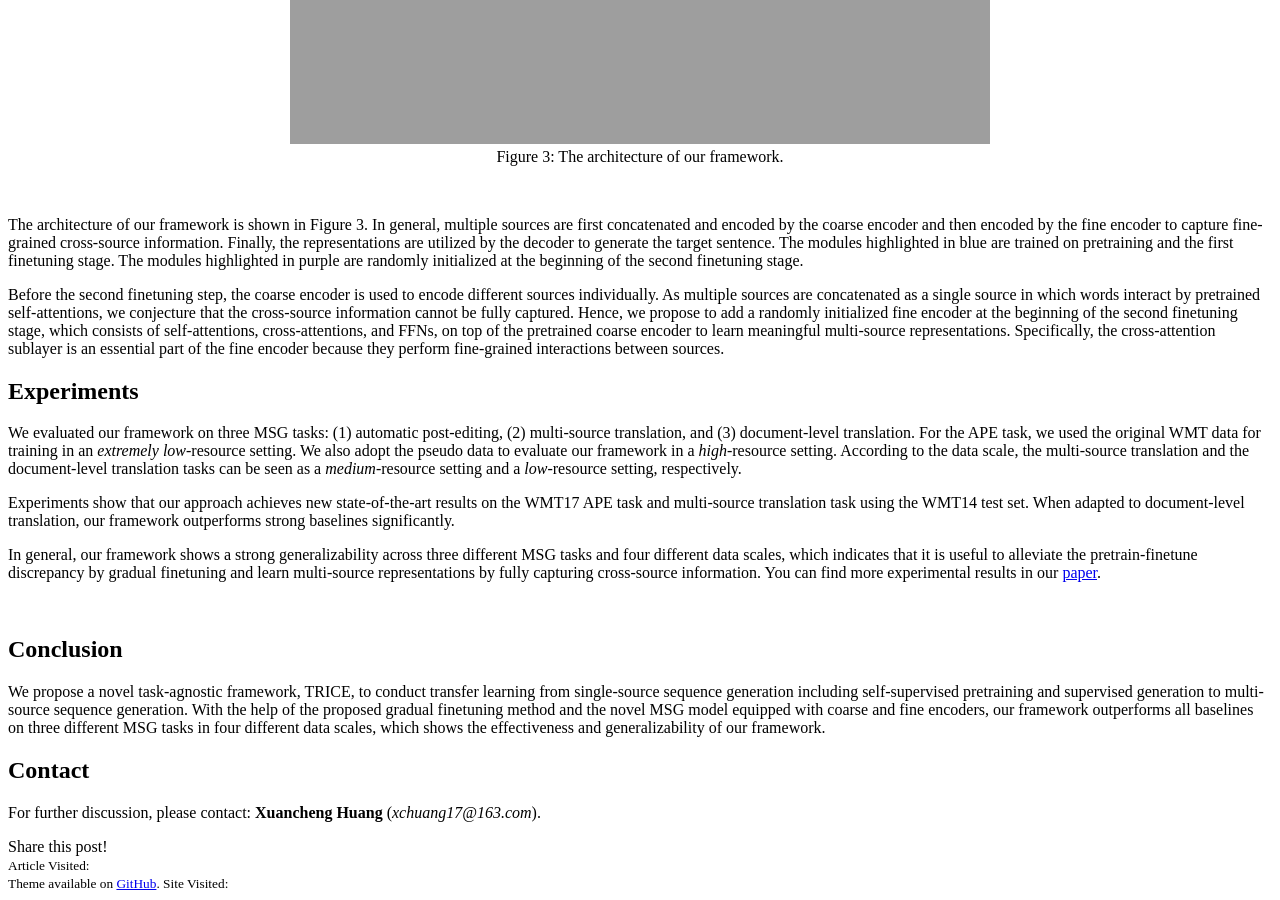
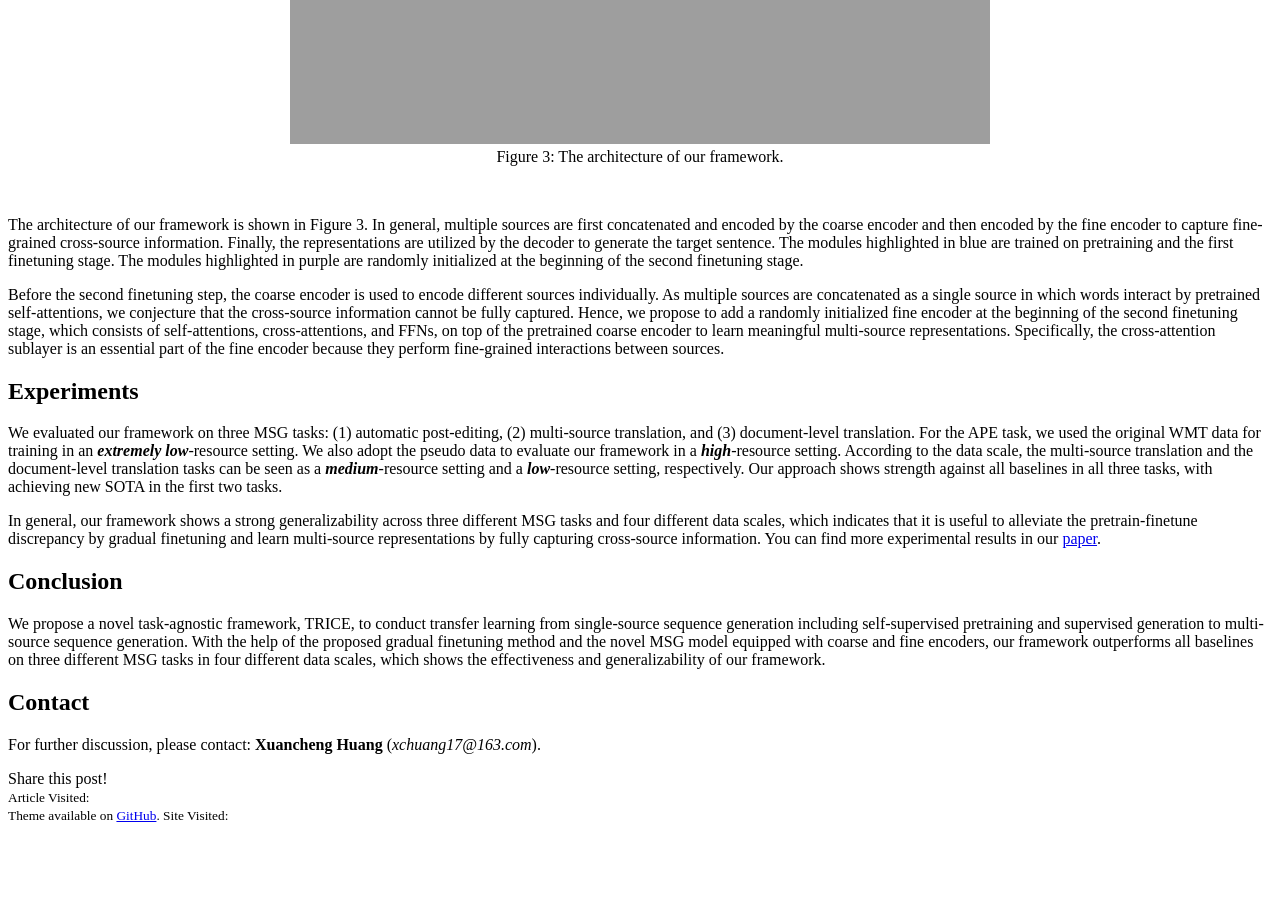
Before and after one commit to thumtblog/thumtblog.github.io, a Jekyll site: the page built from _posts/2021-05-27-TRICE.md, in a window 1280 px wide and 900 px high, scrolled down 2907 px. Built offline with Jekyll 4.4.1, drawn with Linux system fonts in a browser that asks for light colours; comment, search, counter and statistics services are not loaded; after the commit the page ends 3739 px from its top, so only the background shows below that.

Commit message:
update TRICE

```diff
--- a/_posts/2021-05-27-TRICE.md
+++ b/_posts/2021-05-27-TRICE.md
@@ -55,9 +55,7 @@ Before the second finetuning step, the coarse encoder is used to encode differen
 
 ## Experiments
 
-We evaluated our framework on three MSG tasks: (1) automatic post-editing, (2) multi-source translation, and (3) document-level translation. For the APE task, we used the original WMT data for training in an *extremely low*-resource setting. We also adopt the pseudo data to evaluate our framework in a *high*-resource setting. According to the data scale, the multi-source translation and the document-level translation tasks can be seen as a *medium*-resource setting and a *low*-resource setting, respectively.
-
-Experiments show that our approach achieves new state-of-the-art results on the WMT17 APE task and multi-source translation task using the WMT14 test set. When adapted to document-level translation, our framework outperforms strong baselines significantly.
+We evaluated our framework on three MSG tasks: (1) automatic post-editing, (2) multi-source translation, and (3) document-level translation. For the APE task, we used the original WMT data for training in an ***extremely low***-resource setting. We also adopt the pseudo data to evaluate our framework in a ***high***-resource setting. According to the data scale, the multi-source translation and the document-level translation tasks can be seen as a ***medium***-resource setting and a ***low***-resource setting, respectively. Our approach shows strength against all baselines in all three tasks, with achieving new SOTA in the first two tasks.
 
 In general, our framework shows a strong generalizability across three different MSG tasks and four different data scales, which indicates that it is useful to alleviate the pretrain-finetune discrepancy by gradual finetuning and learn multi-source representations by fully capturing cross-source information. You can find more experimental results in our [paper](https://arxiv.org/pdf/2105.14809.pdf).
 
@@ -75,9 +73,8 @@ In general, our framework shows a strong generalizability across three different
 <div align="center"><img src="{{ site.url }}/images/TRICE/tab4.png" width=650></div>
 <div align="center">Table 4: Results on the document-level translation task (<i>low-resource</i>).</div>
 
+<br>
 -->
-
-<br>
 
 ## Conclusion
 
```
